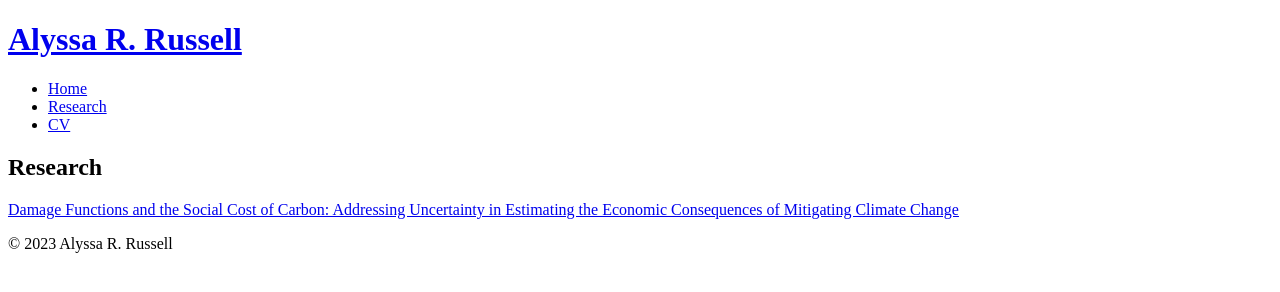
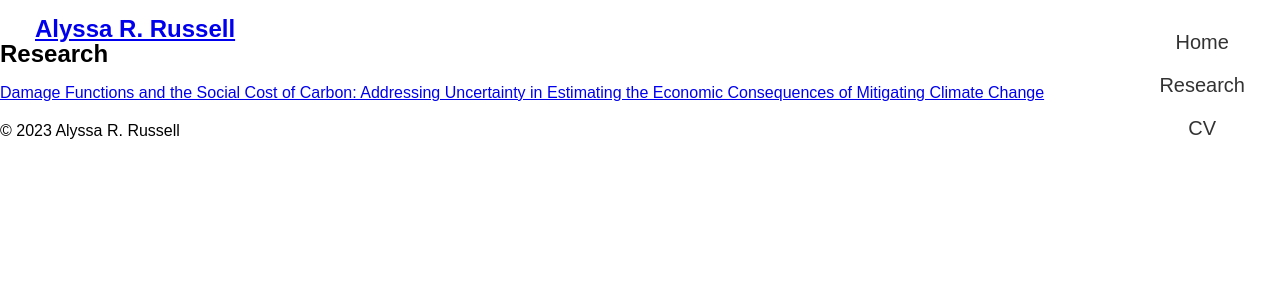
Before and after one commit to alyssar7/alyssarussell, a plain HTML site: page research.html in a window 1280 px wide. Drawn offline with Linux system fonts and the light colour scheme.

Commit message:
Update research.html

```diff
--- a/research.html
+++ b/research.html
@@ -3,7 +3,103 @@
 <head>
     <meta charset="UTF-8">
     <meta name="viewport" content="width=device-width, initial-scale=1.0">
-    <title>Research - Alyssa Russell</title>
+    <title>Alyssa Russell's Research</title>
+    <style>
+        /* Reset some default styles */
+        body, h1, h2 {
+            margin: 0;
+            padding: 0;
+        }
+
+        h1 {
+            text-decoration: none !important;
+            position: absolute; /* Enable absolute positioning */
+            top: 5px; /* Adjust the top position as needed */
+            left: 10px; /* Adjust the right position as needed */
+            margin-left: 15px;
+            color: #333;
+            font-family: "Copperplate", sans-serif;
+            padding: 10px;
+            font-size: 1.5rem;
+        }
+
+        h2 {
+            font-size: 1.5rem;
+        }
+
+        /* Apply a background color to the body */
+        body {
+            background-color: #fff; /* #f7f7f7 */
+            font-family: Arial, sans-serif;
+        }
+
+        header {
+            background-color: #fff;
+            color: #fff;
+            text-align: center;
+            padding: 20px;
+        }
+
+        /* Create a container for the page content */
+        .container {
+            display: flex;
+            justify-content: space-between;
+            align-items: center;
+            max-width: 1200px;
+            margin: 20px auto 0;
+            padding: 20px;
+            background-color: #fff;
+            /*box-shadow: 0 0 10px rgba(0, 0, 0, 0.1); */
+        }
+
+        /* Style the left column for the image and navigation links */
+        .left-column {
+            flex: 1;
+            padding: 40px;
+            text-align: left;
+        }
+
+        /* Style the right column for the text */
+        .right-column {
+            flex: 2;
+            padding: 20px;
+        }
+
+        /* Style the image */
+        .profile-image {
+            max-width: 100%;
+            height: auto;
+            /*border-radius: 50%;
+            box-shadow: 0 0 10px rgba(0, 0, 0, 0.2); */
+        }
+
+        /* Add some space between sections */
+        section {
+            margin-bottom: 20px;
+        }
+
+        /* Add space between paragraphs */
+        p {
+            margin-bottom: 20px; /* Add space below paragraphs */
+            padding: 0px;
+        }
+
+        nav {
+            position: absolute; /* Enable absolute positioning */
+            top: 5px; /* Adjust the top position as needed */
+            right: 10px; /* Adjust the right position as needed */
+        }
+
+        nav a {
+            display: inline-block; /* Make the anchor elements block-level to stay in a line */
+            margin-right: 15px; /* Add some margin between the links for spacing */
+            text-decoration: none !important;
+            color: #333;
+            font-family: "Copperplate", sans-serif;
+            padding: 10px;
+            font-size: 1.25rem;
+        }
+    </style>
 </head>
 <body>
     <header>
```
